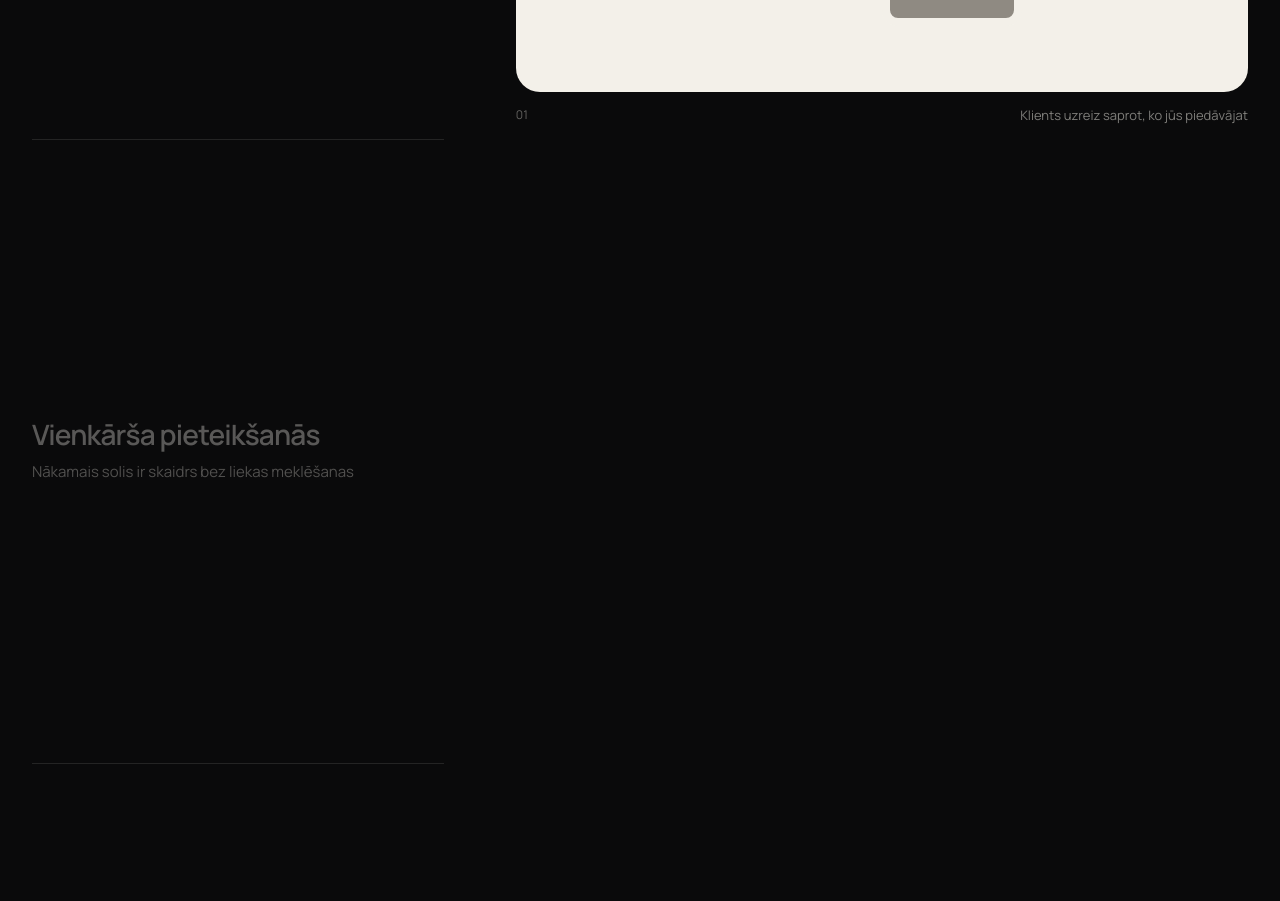
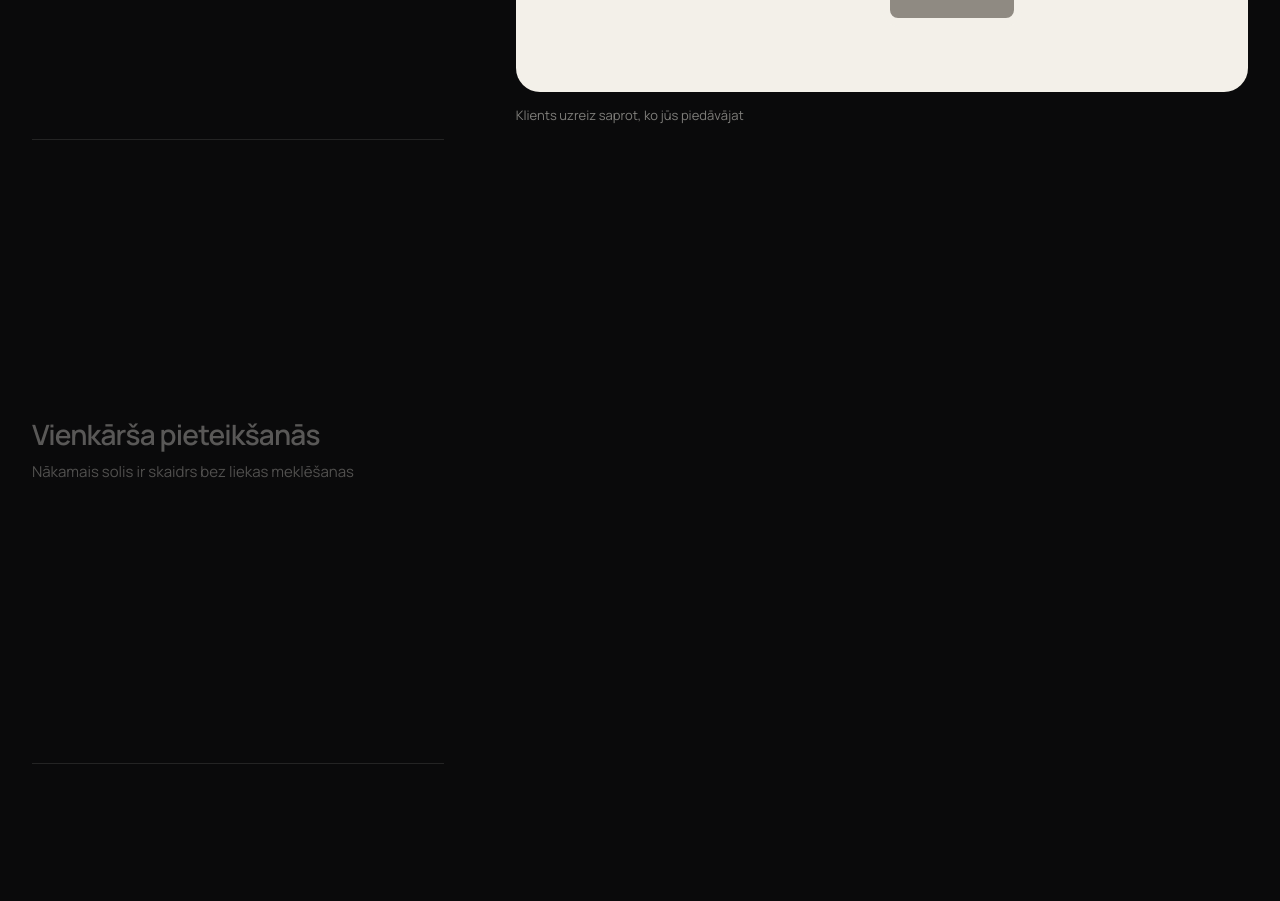
Before and after one commit to davisl24/WEBSITEAGENCY, a Next.js app: page / in a window 1280 px wide. Shown: the part 2882-3783 px from the top of the page. Built offline with nearby package versions, Linux system fonts and the light colour scheme.

Commit message:
fix: remove numbered value labels

```diff
--- a/app/components/ValueShowcase.tsx
+++ b/app/components/ValueShowcase.tsx
@@ -109,7 +109,6 @@ export default function ValueShowcase() {
               </div>
 
               <div className="preview-note">
-                <span>{itemNumber(active)}</span>
                 <p>{current.description}</p>
               </div>
             </div>
@@ -119,7 +118,3 @@ export default function ValueShowcase() {
     </section>
   );
 }
-
-function itemNumber(index: number) {
-  return String(index + 1).padStart(2, "0");
-}
```
